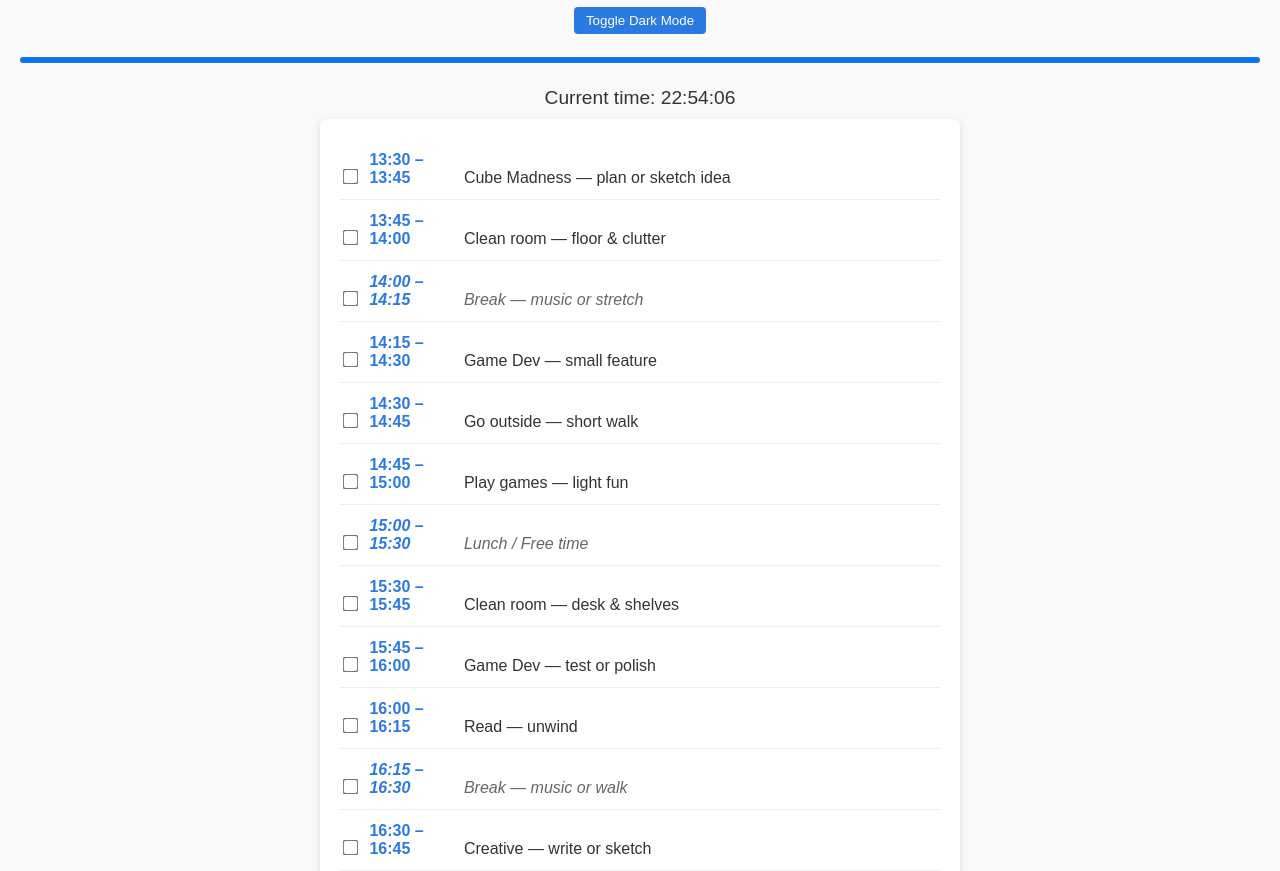
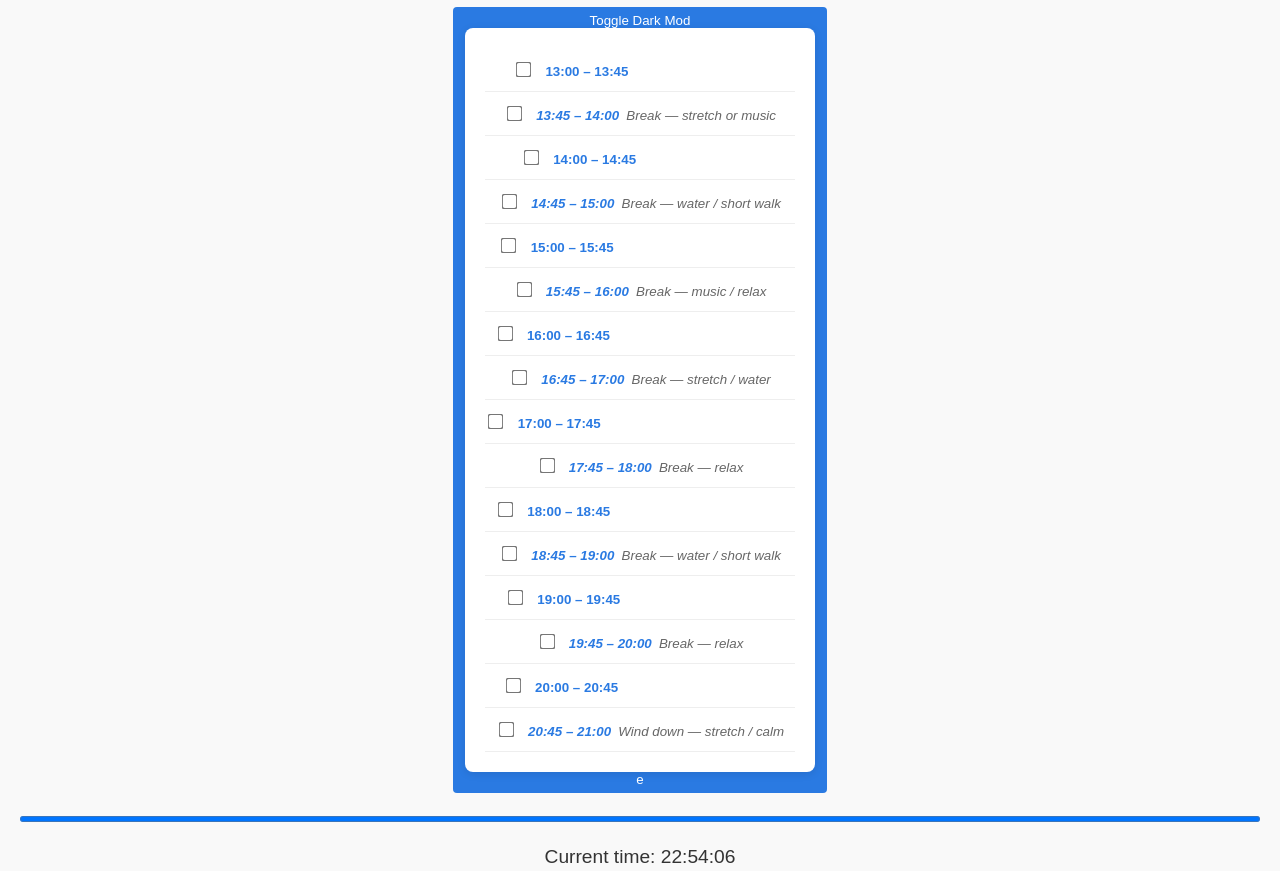
Before and after one commit to F1nndegamer/Study2, a plain HTML site: page index.html in a window 1280 px wide. Shown: the part 81-952 px from the top of the page. Drawn offline with Linux system fonts and the light colour scheme.

Commit message:
Refactor schedule items and update dark mode button

```diff
--- a/index.html
+++ b/index.html
@@ -108,133 +108,101 @@
 
 <body>
   <h1>15-Minute Block Schedule</h1>
-  <button onclick="document.body.classList.toggle('dark')">Toggle Dark Mode</button>
+  <button onclick="document.body.classList.toggle('dark')">Toggle Dark Mod<div class="schedule" id="schedule">
+  <!-- 1:00 – 1:45 PM Math -->
+  <div class="item" data-start="13:00" data-end="13:45">
+    <input type="checkbox" class="check" data-id="math" />
+    <span class="time">13:00 – 13:45</span> Math — focus session
+  </div>
+  <!-- 1:45 – 2:00 PM Break -->
+  <div class="item break" data-start="13:45" data-end="14:00">
+    <input type="checkbox" class="check" data-id="break-1" />
+    <span class="time">13:45 – 14:00</span> Break — stretch or music
+  </div>
+
+  <!-- 2:00 – 2:45 PM Clean floor -->
+  <div class="item" data-start="14:00" data-end="14:45">
+    <input type="checkbox" class="check" data-id="clean-floor" />
+    <span class="time">14:00 – 14:45</span> Clean room — floor
+  </div>
+  <!-- 2:45 – 3:00 PM Break -->
+  <div class="item break" data-start="14:45" data-end="15:00">
+    <input type="checkbox" class="check" data-id="break-2" />
+    <span class="time">14:45 – 15:00</span> Break — water / short walk
+  </div>
+
+  <!-- 3:00 – 3:45 PM Game Dev -->
+  <div class="item" data-start="15:00" data-end="15:45">
+    <input type="checkbox" class="check" data-id="game-dev-1" />
+    <span class="time">15:00 – 15:45</span> Game Dev — small feature
+  </div>
+  <!-- 3:45 – 4:00 PM Break -->
+  <div class="item break" data-start="15:45" data-end="16:00">
+    <input type="checkbox" class="check" data-id="break-3" />
+    <span class="time">15:45 – 16:00</span> Break — music / relax
+  </div>
+
+  <!-- 4:00 – 4:45 PM French -->
+  <div class="item" data-start="16:00" data-end="16:45">
+    <input type="checkbox" class="check" data-id="french" />
+    <span class="time">16:00 – 16:45</span> French — exercises / review
+  </div>
+  <!-- 4:45 – 5:00 PM Break -->
+  <div class="item break" data-start="16:45" data-end="17:00">
+    <input type="checkbox" class="check" data-id="break-4" />
+    <span class="time">16:45 – 17:00</span> Break — stretch / water
+  </div>
+
+  <!-- 5:00 – 5:45 PM Creative / Free -->
+  <div class="item" data-start="17:00" data-end="17:45">
+    <input type="checkbox" class="check" data-id="creative" />
+    <span class="time">17:00 – 17:45</span> Creative — sketch, music, write
+  </div>
+  <!-- 5:45 – 6:00 PM Break -->
+  <div class="item break" data-start="17:45" data-end="18:00">
+    <input type="checkbox" class="check" data-id="break-5" />
+    <span class="time">17:45 – 18:00</span> Break — relax
+  </div>
+
+  <!-- 6:00 – 6:45 PM Dutch -->
+  <div class="item" data-start="18:00" data-end="18:45">
+    <input type="checkbox" class="check" data-id="dutch" />
+    <span class="time">18:00 – 18:45</span> Dutch — exercises / reading
+  </div>
+  <!-- 6:45 – 7:00 PM Break -->
+  <div class="item break" data-start="18:45" data-end="19:00">
+    <input type="checkbox" class="check" data-id="break-6" />
+    <span class="time">18:45 – 19:00</span> Break — water / short walk
+  </div>
+
+  <!-- 7:00 – 7:45 PM Clean garbage can -->
+  <div class="item" data-start="19:00" data-end="19:45">
+    <input type="checkbox" class="check" data-id="clean-garbage" />
+    <span class="time">19:00 – 19:45</span> Cleaning — garbage can
+  </div>
+  <!-- 7:45 – 8:00 PM Break -->
+  <div class="item break" data-start="19:45" data-end="20:00">
+    <input type="checkbox" class="check" data-id="break-7" />
+    <span class="time">19:45 – 20:00</span> Break — relax
+  </div>
+
+  <!-- 8:00 – 8:45 PM Game Dev / Polish -->
+  <div class="item" data-start="20:00" data-end="20:45">
+    <input type="checkbox" class="check" data-id="game-dev-2" />
+    <span class="time">20:00 – 20:45</span> Game Dev — polish / test
+  </div>
+  <!-- 8:45 – 9:00 PM Wind Down -->
+  <div class="item break" data-start="20:45" data-end="21:00">
+    <input type="checkbox" class="check" data-id="wind-down" />
+    <span class="time">20:45 – 21:00</span> Wind down — stretch / calm
+  </div>
+  </div>
+    e</button>
   <progress id="progressBar" value="0" max="100"></progress>
 
   <div id="currentTime" style="text-align:center; font-size:1.2em; margin-bottom:10px;"></div>
 
-  <div class="schedule" id="schedule">
-  <div class="item" data-start="13:30" data-end="13:45">
-    <input type="checkbox" class="check" data-id="cube-plan" />
-    <span class="time">13:30 – 13:45</span> Cube Madness — plan or sketch idea
-  </div>
-  <div class="item" data-start="13:45" data-end="14:00">
-    <input type="checkbox" class="check" data-id="clean-floor" />
-    <span class="time">13:45 – 14:00</span> Clean room — floor & clutter
-  </div>
-  <div class="item break" data-start="14:00" data-end="14:15">
-    <input type="checkbox" class="check" data-id="break-music-1" />
-    <span class="time">14:00 – 14:15</span> Break — music or stretch
-  </div>
-  <div class="item" data-start="14:15" data-end="14:30">
-    <input type="checkbox" class="check" data-id="game-dev-feature" />
-    <span class="time">14:15 – 14:30</span> Game Dev — small feature
-  </div>
-  <div class="item" data-start="14:30" data-end="14:45">
-    <input type="checkbox" class="check" data-id="walk" />
-    <span class="time">14:30 – 14:45</span> Go outside — short walk
-  </div>
-  <div class="item" data-start="14:45" data-end="15:00">
-    <input type="checkbox" class="check" data-id="play-light" />
-    <span class="time">14:45 – 15:00</span> Play games — light fun
-  </div>
-  <div class="item break" data-start="15:00" data-end="15:30">
-    <input type="checkbox" class="check" data-id="lunch" />
-    <span class="time">15:00 – 15:30</span> Lunch / Free time
-  </div>
-  <div class="item" data-start="15:30" data-end="15:45">
-    <input type="checkbox" class="check" data-id="clean-desk" />
-    <span class="time">15:30 – 15:45</span> Clean room — desk & shelves
-  </div>
-  <div class="item" data-start="15:45" data-end="16:00">
-    <input type="checkbox" class="check" data-id="game-dev-polish" />
-    <span class="time">15:45 – 16:00</span> Game Dev — test or polish
-  </div>
-  <div class="item" data-start="16:00" data-end="16:15">
-    <input type="checkbox" class="check" data-id="read" />
-    <span class="time">16:00 – 16:15</span> Read — unwind
-  </div>
-  <div class="item break" data-start="16:15" data-end="16:30">
-    <input type="checkbox" class="check" data-id="break-music-2" />
-    <span class="time">16:15 – 16:30</span> Break — music or walk
-  </div>
-  <div class="item" data-start="16:30" data-end="16:45">
-    <input type="checkbox" class="check" data-id="creative" />
-    <span class="time">16:30 – 16:45</span> Creative — write or sketch
-  </div>
-  <div class="item" data-start="16:45" data-end="17:00">
-    <input type="checkbox" class="check" data-id="game-dev-plan" />
-    <span class="time">16:45 – 17:00</span> Game Dev — future planning
-  </div>
-  <div class="item" data-start="17:00" data-end="17:15">
-    <input type="checkbox" class="check" data-id="chill-music" />
-    <span class="time">17:00 – 17:15</span> Chill — music or water
-  </div>
-  <div class="item" data-start="17:15" data-end="17:30">
-    <input type="checkbox" class="check" data-id="cube-implement" />
-    <span class="time">17:15 – 17:30</span> Cube Madness — implement idea
-  </div>
-  <div class="item" data-start="17:30" data-end="17:45">
-    <input type="checkbox" class="check" data-id="play-break" />
-    <span class="time">17:30 – 17:45</span> Play games — fun break
-  </div>
-  <div class="item break" data-start="17:45" data-end="18:00">
-    <input type="checkbox" class="check" data-id="break-stretch" />
-    <span class="time">17:45 – 18:00</span> Break — stretch & relax
-  </div>
-  <div class="item" data-start="18:00" data-end="18:15">
-    <input type="checkbox" class="check" data-id="game-dev-push" />
-    <span class="time">18:00 – 18:15</span> Game Dev — polish & push
-  </div>
-  <div class="item" data-start="18:15" data-end="18:30">
-    <input type="checkbox" class="check" data-id="chill-free" />
-    <span class="time">18:15 – 18:30</span> Chill — free time
-  </div>
-  <div class="item break" data-start="18:30" data-end="19:00">
-    <input type="checkbox" class="check" data-id="dinner" />
-    <span class="time">18:30 – 19:00</span> Dinner / relax
-  </div>
-  <div class="item" data-start="19:00" data-end="19:15">
-    <input type="checkbox" class="check" data-id="tidy-room" />
-    <span class="time">19:00 – 19:15</span> Tidy room — reset space
-  </div>
-  <div class="item" data-start="19:15" data-end="19:30">
-    <input type="checkbox" class="check" data-id="game-dev-final" />
-    <span class="time">19:15 – 19:30</span> Game Dev — final tweaks
-  </div>
-  <div class="item" data-start="19:30" data-end="19:45">
-    <input type="checkbox" class="check" data-id="journal" />
-    <span class="time">19:30 – 19:45</span> Journal — short entry
-  </div>
-  <div class="item" data-start="19:45" data-end="20:00">
-    <input type="checkbox" class="check" data-id="free-sketch" />
-    <span class="time">19:45 – 20:00</span> Free time — sketch or music
-  </div>
-  <div class="item" data-start="20:00" data-end="20:15">
-    <input type="checkbox" class="check" data-id="reading" />
-    <span class="time">20:00 – 20:15</span> Reading — calm down
-  </div>
-  <div class="item" data-start="20:15" data-end="20:30">
-    <input type="checkbox" class="check" data-id="clean-drawer" />
-    <span class="time">20:15 – 20:30</span> Clean room — drawer/shelf
-  </div>
-  <div class="item break" data-start="20:30" data-end="20:45">
-    <input type="checkbox" class="check" data-id="break-dim" />
-    <span class="time">20:30 – 20:45</span> Break — dim light music
-  </div>
-  <div class="item" data-start="20:45" data-end="21:00">
-    <input type="checkbox" class="check" data-id="reflect-journal" />
-    <span class="time">20:45 – 21:00</span> Reflect / Journal
-  </div>
-  <div class="item" data-start="21:00" data-end="21:30">
-    <input type="checkbox" class="check" data-id="no-screen" />
-    <span class="time">21:00 – 21:30</span> No screen time — stretch / sit
-  </div>
-  <div class="item" data-start="21:30" data-end="22:00">
-    <input type="checkbox" class="check" data-id="wind-down" />
-    <span class="time">21:30 – 22:00</span> Wind down — prepare for sleep
-  </div>
-</div>
+
 
 
 
```
